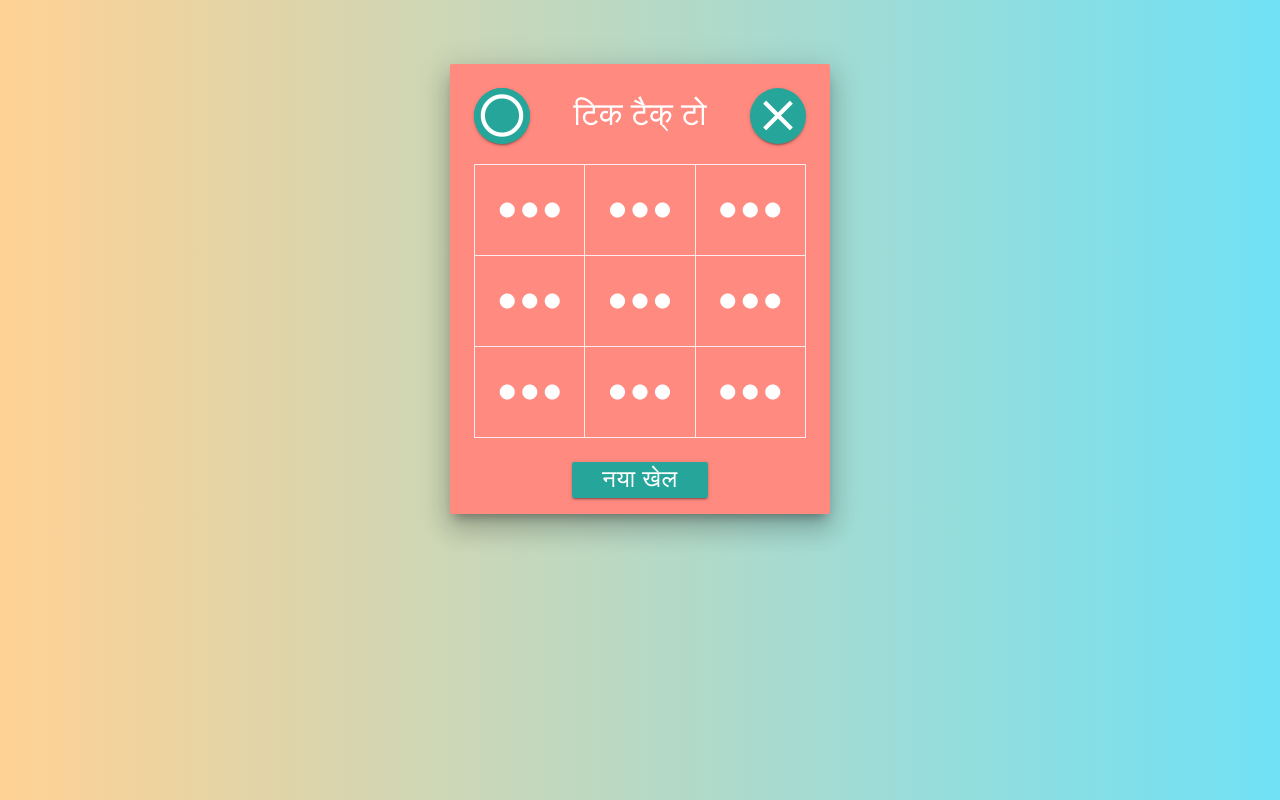
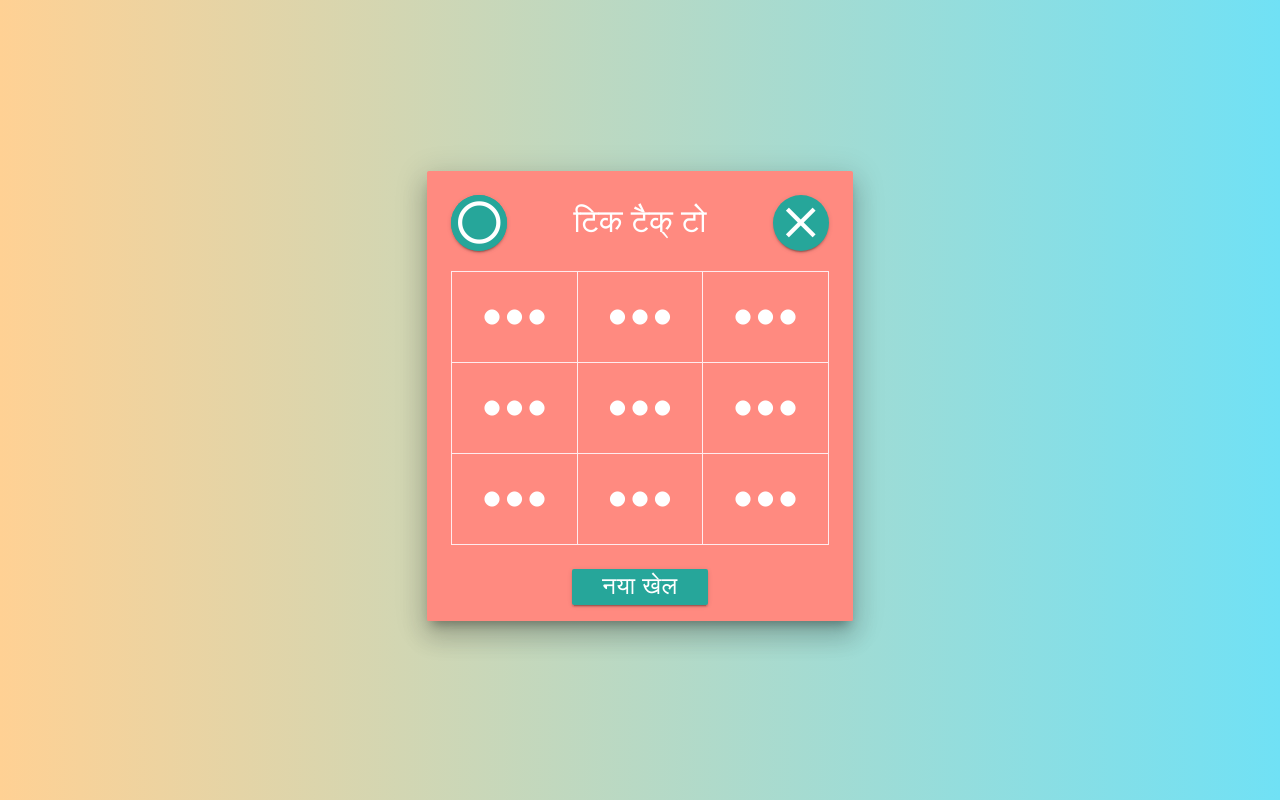
Before and after one commit to notDPR/Tic_Tac_Toe, a plain HTML site: page index.html in a window 1280 px wide. Drawn offline with nearby package versions, Linux system fonts and the light colour scheme.

Commit message:
grid applied

```diff
--- a/index.html
+++ b/index.html
@@ -12,10 +12,13 @@
 	<script type="text/javascript" src="tictactoe.js"></script>
 </head>
 <body>
-	<div class="container" id="crd">
+	<div class="row valign-wrapper">
+	<div class="container">
+		<div class="" id="crd">
+        	<div class="col s12 m8 offset-m2 l6 offset-l3">
                   <div class="card red accent-1 z-depth-5">
                     <div class="card-content white-text">
-              <span class="card-title">
+                      <span class="card-title center-align">
                       	<a class="p1 left btn btn-floating btn-large waves-effect pulse tooltipped" data-position="left" data-tooltip="खिलाड़ी 1" data-delay="50"><i class="center-align medium material-icons">radio_button_unchecked</i></a>
                       	<span class="center-align" id="naam">टिक टैक् टो</span>
                       	<a class="p2 right btn btn-floating btn-large waves-effect tooltipped" data-position="right" data-tooltip="खिलाड़ी 2" data-delay="50"><i class="center-align material-icons">close</i></a>
@@ -79,6 +82,8 @@
                     </div>
                 </div>
             </div>
-
+        </div>
+    </div>
+</div>
 </body>
 </html>
--- a/tictactoe.css
+++ b/tictactoe.css
@@ -1,14 +1,12 @@
-body #crd{
-	margin-top: 5%;
-	max-width: 95%;
-	width: 380px;
+body,html, .row {
+	height: 100% ;
 }
 
 tr td{
 	text-align: center;
 	border: 1px solid #ffebee;
-	width: 90px ;
-	height: 90px ;
+
+	height: 100% ;
 	padding: 0 ;
 }
 
@@ -17,26 +15,27 @@ html,body{
 	background: -webkit-linear-gradient(to right, #d6ae7b, #eacda3);
 	background: linear-gradient(to right, #d6ae7b, #eacda3); */
 
-
 	background: #70e1f5;
 	background: -webkit-linear-gradient(to right, #ffd194, #70e1f5);
 	background: linear-gradient(to right, #ffd194, #70e1f5);
 
 	font-family: 'Yantramanav', sans-serif ;
+	height: 100%;
 }
+
 .card-title #naam{
-	width: 220px;
 	display: inline-block;
-	margin-left: auto;
-	margin-right: auto;
 }
+
 .card-title .p1,.p2 {
 	display: inline-block;
 	padding-top: 7px ;
 }
+
 .card .card-content .card-title {
 	margin-bottom : 18px;
 }
+
 .card .card-action {
 	border-top: 0 ;
 }
@@ -58,6 +57,7 @@ html,body{
 .card .card-action{
 	padding-top: 0;
 }
+
 td i{
 	width:100%;
 	height: 100% ;
--- a/tictactoe.js
+++ b/tictactoe.js
@@ -20,7 +20,6 @@ function gameCode(){
 
 	var turn = "pehla" ;
 	var matrix = [[-3,-3,-3],[-3,-3,-3],[-3,-3,-3]];
-
 
 	$("table tr").on("click",".check",function(event){
 	var pehla = $(this).find(".pehla");
@@ -162,7 +161,6 @@ function playerWon(player){
 	}
 }
 
-
 // Winner check
 function checkWin(mat){
 	var hor = horizontal(mat);
```
Lines whose indentation alone changed are shown as unchanged.
